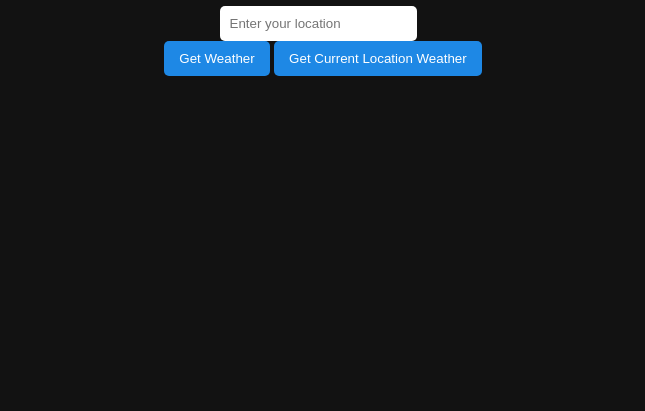
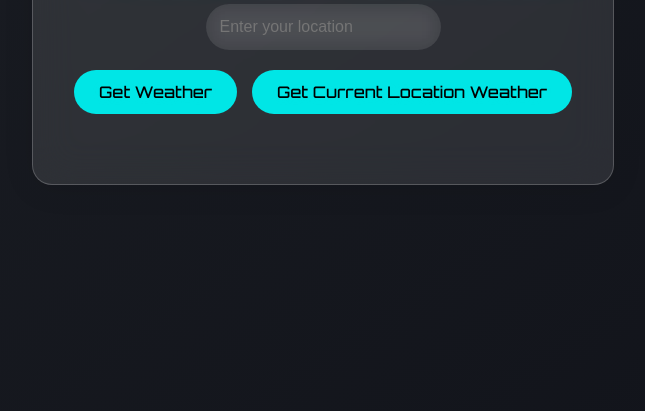
Before and after one commit to wdjanuradha/Weather_Forecast, a plain HTML site: page index.html in a window 1280 px wide. Shown: the part 389-800 px from the top of the page, without its empty margins (317-962 px from the left). Drawn offline with Linux system fonts and the light colour scheme.

Commit message:
Update styles.css

```diff
--- a/styles.css
+++ b/styles.css
@@ -1,38 +1,91 @@
+/* Base Styles */
 body {
-    background-color: #121212;
+    background: linear-gradient(145deg, #1c1f25, #11131a);
     color: #ffffff;
-    font-family: Arial, sans-serif;
+    font-family: 'Raleway', sans-serif;
     display: flex;
     justify-content: center;
     align-items: center;
     height: 100vh;
     margin: 0;
+    overflow: hidden;
+    background-attachment: fixed;
 }
 
 .container {
     text-align: center;
+    max-width: 500px;
+    width: 100%;
+    padding: 40px;
+    box-shadow: 0 4px 30px rgba(0, 0, 0, 0.1);
+    border-radius: 15px;
 }
 
-input[type="text"] {
-    padding: 10px;
-    border: none;
-    border-radius: 5px;
-    margin-right: 10px;
+h1 {
+    font-family: 'Orbitron', sans-serif;
+    font-size: 3rem;
+    color: #00e6e6;
 }
 
-button {
-    padding: 10px 15px;
-    background-color: #1e88e5;
-    border: none;
-    border-radius: 5px;
-    color: white;
-    cursor: pointer;
+/* Neon and futuristic effects */
+.neon-text {
+    color: #00e6e6;
+    text-shadow: 0 0 10px #00e6e6, 0 0 20px #00e6e6, 0 0 30px #00e6e6, 0 0 40px #00e6e6;
 }
 
-button:hover {
-    background-color: #1565c0;
+.futuristic-input {
+    padding: 12px;
+    border: 2px solid transparent;
+    border-radius: 30px;
+    background: rgba(255, 255, 255, 0.05);
+    color: white;
+    outline: none;
+    font-size: 1rem;
+    backdrop-filter: blur(10px);
+    margin-bottom: 20px;
+    transition: all 0.3s;
 }
 
-#weatherResult {
-    margin-top: 20px;
+.futuristic-input:focus {
+    border-color: #00e6e6;
 }
+
+/* Neon buttons */
+.button-group {
+    display: flex;
+    justify-content: center;
+    gap: 15px;
+}
+
+.neon-button {
+    padding: 12px 25px;
+    background-color: #00e6e6;
+    border: none;
+    border-radius: 30px;
+    color: black;
+    font-family: 'Orbitron', sans-serif;
+    font-size: 1rem;
+    cursor: pointer;
+    text-shadow: 0 0 5px #00e6e6, 0 0 10px #00e6e6;
+    transition: box-shadow 0.3s ease-in-out;
+}
+
+.neon-button:hover {
+    box-shadow: 0 0 10px #00e6e6, 0 0 20px #00e6e6, 0 0 30px #00e6e6;
+}
+
+/* Glass effect for container */
+.glass-effect {
+    background: rgba(255, 255, 255, 0.1);
+    backdrop-filter: blur(20px);
+    border-radius: 20px;
+    border: 1px solid rgba(255, 255, 255, 0.2);
+}
+
+/* Weather result */
+.weather-result {
+    margin-top: 30px;
+    font-size: 1.2rem;
+    color: #00e6e6;
+    text-shadow: 0 0 10px #00e6e6, 0 0 20px #00e6e6;
+}
```
